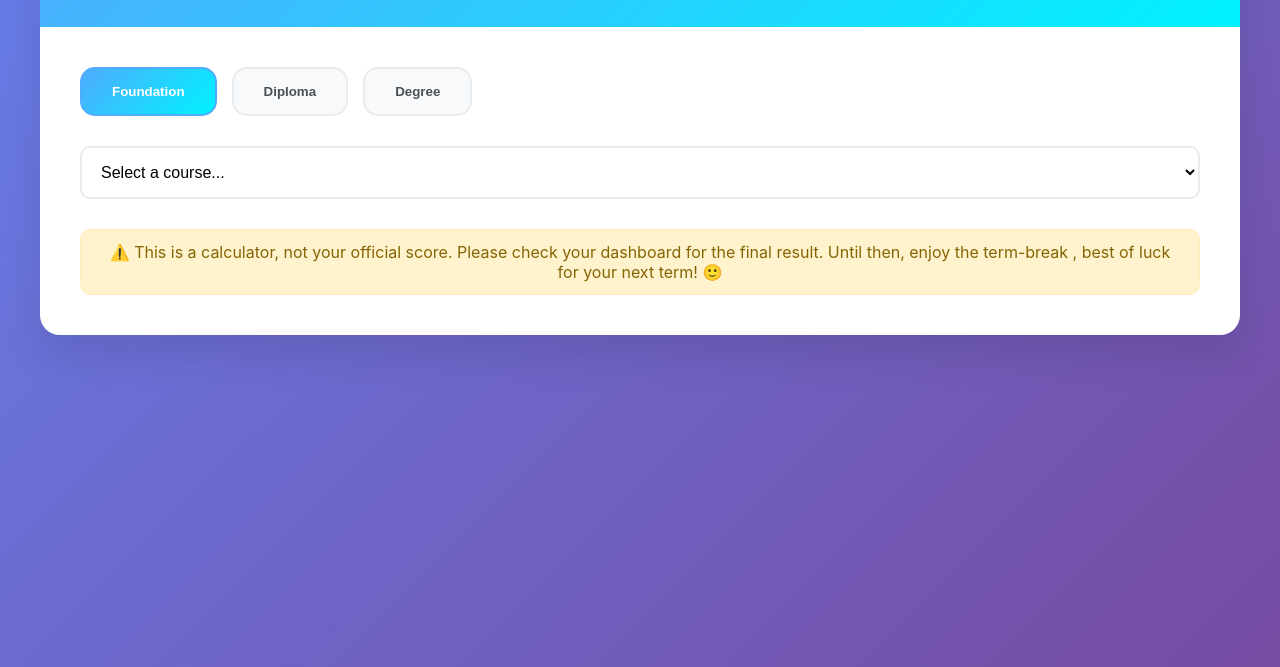
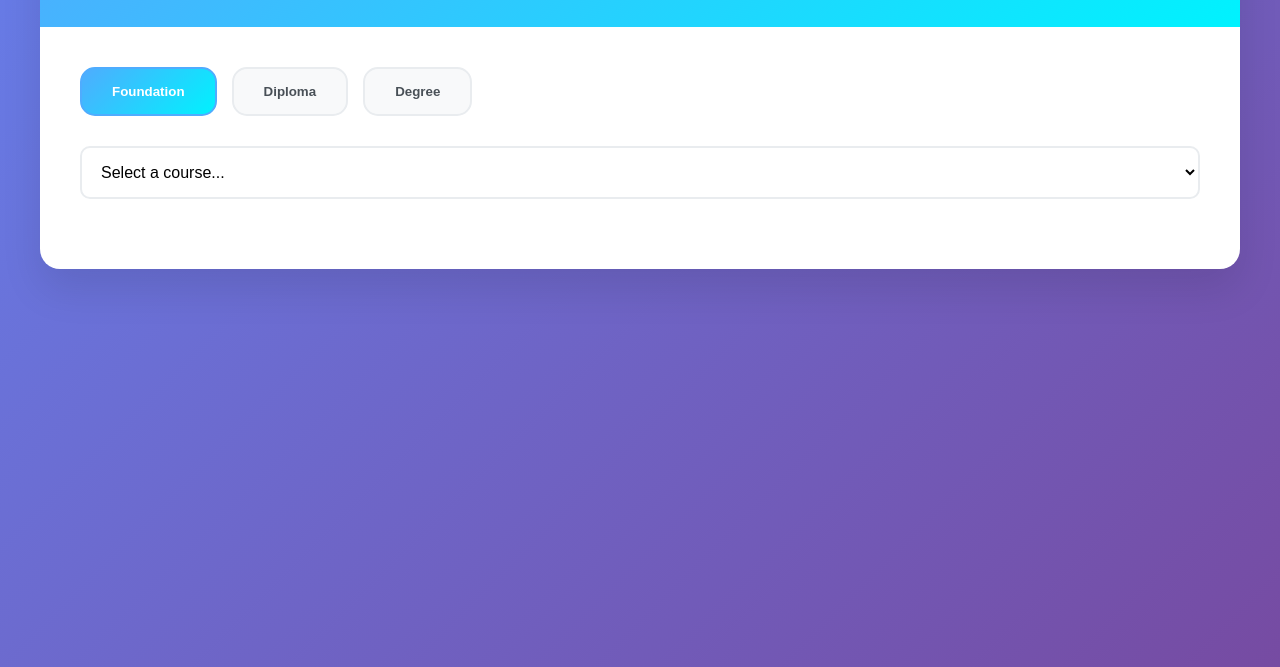
Before and after one commit to 22f3000162/grade_cal, a plain HTML site: page index.html in a window 1280 px wide. Shown: the part 133-800 px from the top of the page. Drawn offline with Linux system fonts and the light colour scheme.

Commit message:
update html

```diff
--- a/index.html
+++ b/index.html
@@ -307,10 +307,10 @@
                     </ul>
                 </div>
             </div>
-            <div class="footer-note" id="globalDisclaimer">
+            <!-- <div class="footer-note" id="globalDisclaimer">
   ⚠️ This is a calculator, not your official score. Please check your dashboard
    for the final result. Until then, enjoy the term-break , best of luck for your next term! 🙂
-</div>
+</div> -->
 
 
         </div>
```
